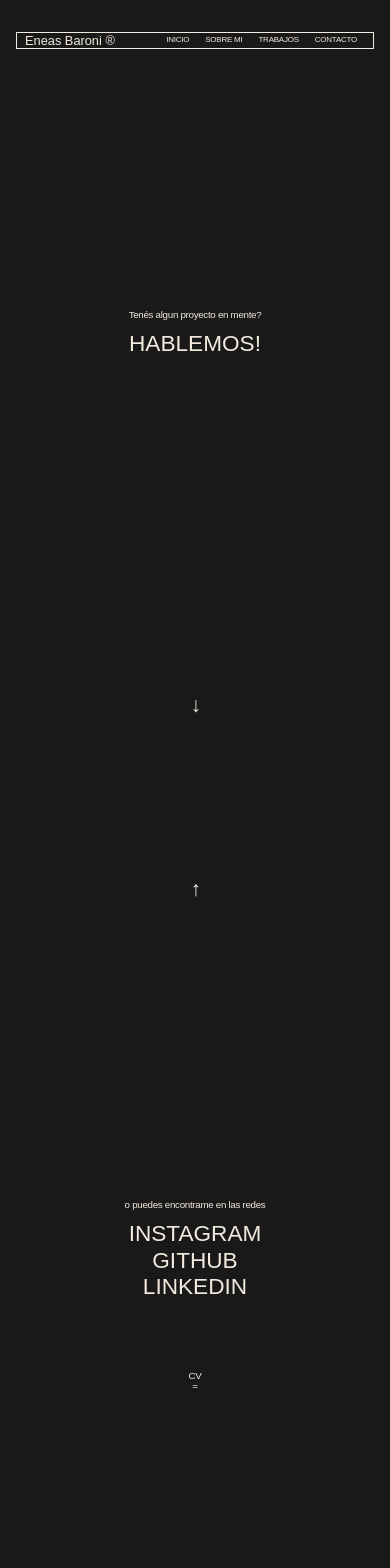
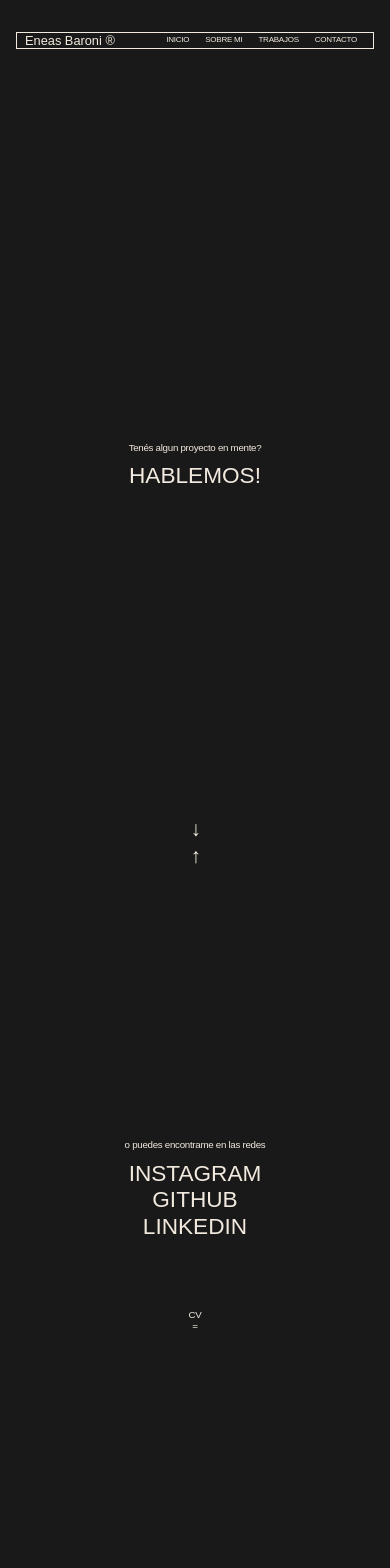
Before and after one commit to eneasbaroni/Portfolio-Eneas, a React (Create React App) app: page /contact in a window 390 px wide. Shown: the top 1568 px of the page. Built offline with nearby package versions, Linux system fonts and the light colour scheme.

Commit message:
Update contact.css

```diff
--- a/src/components/Contact/contact.css
+++ b/src/components/Contact/contact.css
@@ -5,7 +5,8 @@
 }
 
 .projectMind {
-  margin-top: calc(30vh - 2rem);
+  min-height: calc(100vh - 2rem - 28px - 32px - 2px);
+  align-content: center !important;
 }
 
 .contactContainer .h1 {
@@ -13,20 +14,22 @@
 }
 
 .media {
-  margin-top: 40vh;
-  font-size: 2vw !important;
+  position: absolute;
+  top: calc(100vh - 2rem - 1rem);
+  right: 0;
+  font-size: 2rem !important;
 }
 
 .mailmeArrow {
-  margin-top: 10rem;
-  font-size: 2vw !important;
-  cursor: pointer;
+  position: absolute;
+  top: 100vh ;
+  right: 0;
+  font-size: 2rem !important;
 }
 
 .medias {
-  margin-top: 3vh;
-  min-height: calc(100vh - 6.5rem);
-  align-content: center;
+  min-height: calc(100vh - 1.5rem - 32px);
+  align-content: center !important;
 }
 
 .cv {
@@ -62,3 +65,36 @@
   transform: scaleX(1);
   transform-origin: bottom left;
 }
+
+@media screen and (max-width: 992px) {
+  .projectMind {
+    min-height: calc(100vh - 2rem - 22px - 32px - 2px);
+  }
+
+  .media {
+    top: calc(100vh - 1.5rem - 0.75rem);
+    font-size: 1.5rem !important;
+  }
+
+  .mailmeArrow {
+    font-size: 1.5rem !important;
+  }
+
+
+}
+
+@media screen and (max-width: 576px) {
+  .projectMind {
+    min-height: calc(100vh - 2rem - 17px - 32px - 2px);
+  }
+  .media {
+    top: calc(100vh - 1rem - 0.7rem);
+    font-size: 1rem !important;
+  }
+
+  .mailmeArrow {
+    font-size: 1rem !important;
+  }
+
+
+}
```
